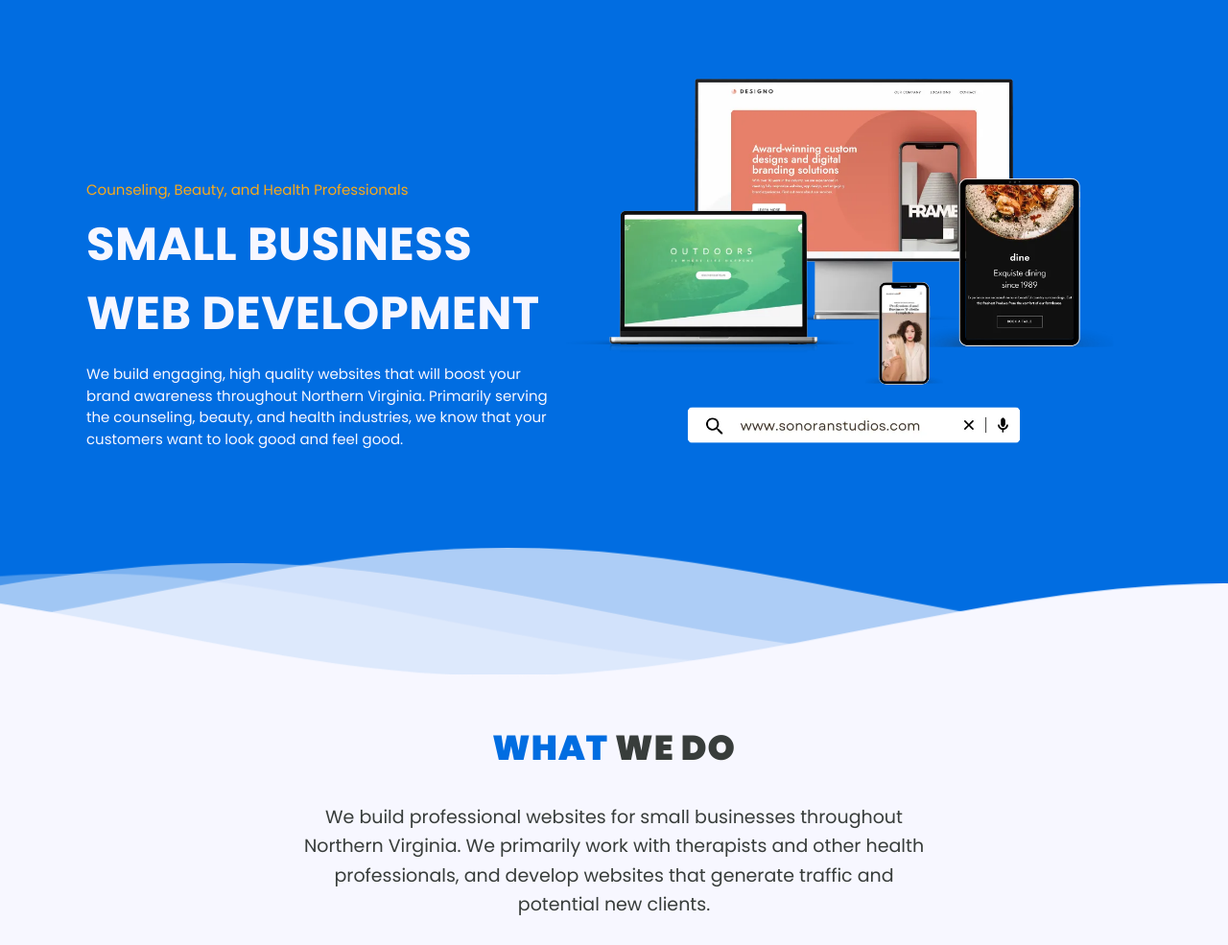
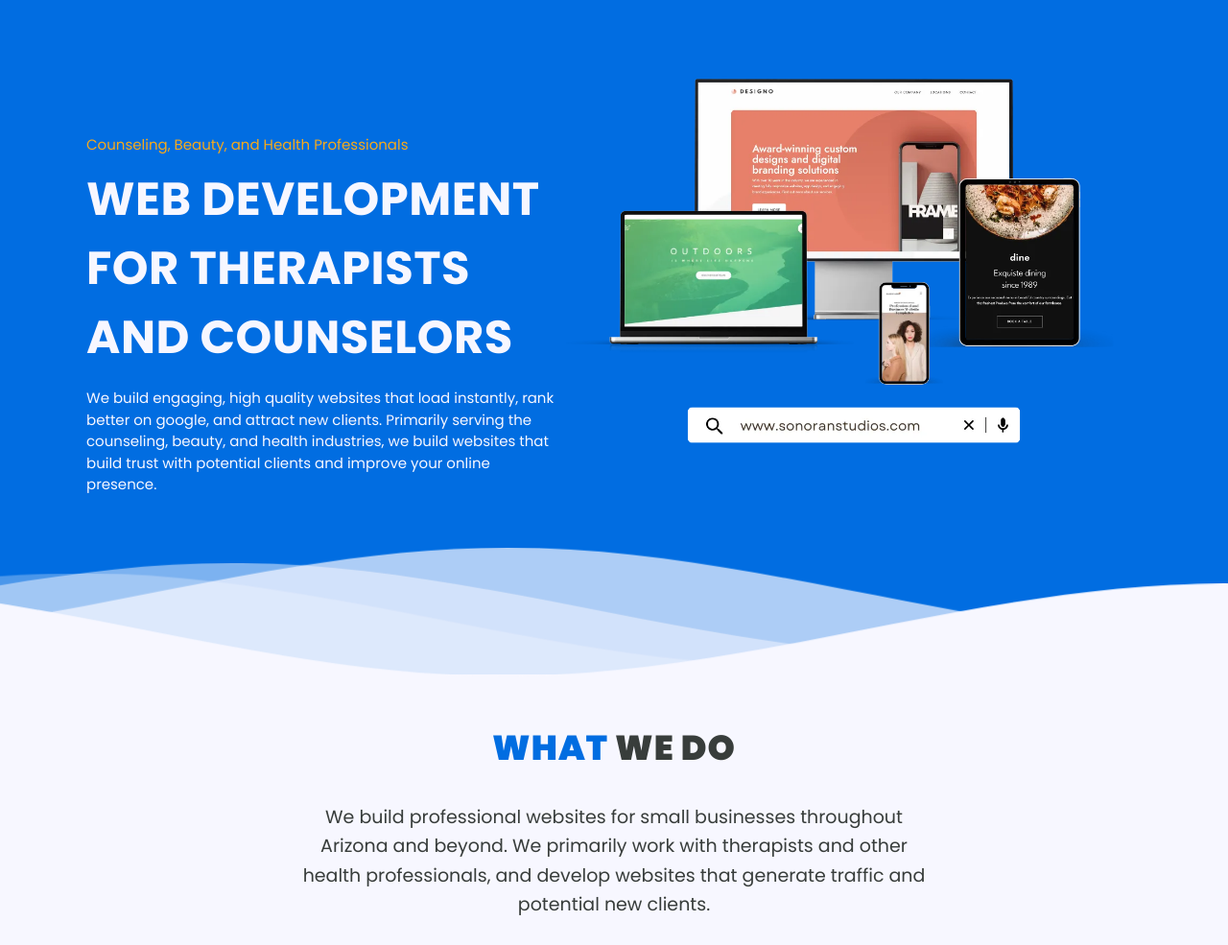
Before and after one commit to ruinedturnip/sonoran, a website built with Parcel: page index.html in a window 1280 px wide. Shown: the part 67-1052 px from the top of the page at 96% size. Built offline with nearby package versions, Linux system fonts and the light colour scheme.

Commit message:
new commits

```diff
--- a/index.html
+++ b/index.html
@@ -129,10 +129,10 @@
             <div class="hero__textbox">
               <p class="hero__textbox__pretext">Counseling, Beauty, and Health Professionals</p>
               <h1 class="hero__textbox__heading">
-              Small Business Web Development
+              Web Development for Therapists and Counselors
               </h1>
               <p class="hero__textbox__subtext">
-               We build engaging, high quality websites that will boost your brand awareness throughout Northern Virginia. Primarily serving the counseling, beauty, and health industries, we know that your customers want to look good and feel good.
+               We build engaging, high quality websites that load instantly, rank better on google, and attract new clients. Primarily serving the counseling, beauty, and health industries, we build websites that build trust with potential clients and improve your online presence.
               </p>
             </div>
 
@@ -189,7 +189,7 @@
 
             <h2 class="section__heading what-we-do__heading"><span>What</span> We Do</h2>
             <p class="section-text  what-we-do__text">
-              We build professional websites for small businesses throughout Northern Virginia. We primarily work with therapists and other health professionals, and develop websites that generate traffic and potential new clients.
+              We build professional websites for small businesses throughout Arizona and beyond. We primarily work with therapists and other health professionals, and develop websites that generate traffic and potential new clients.
             </p>
           </div>
       </section>
```
